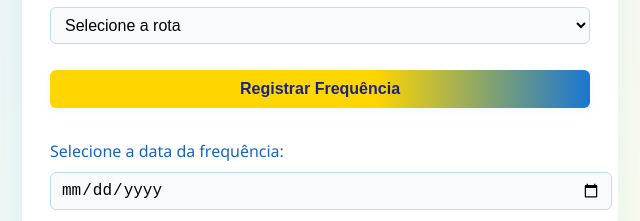
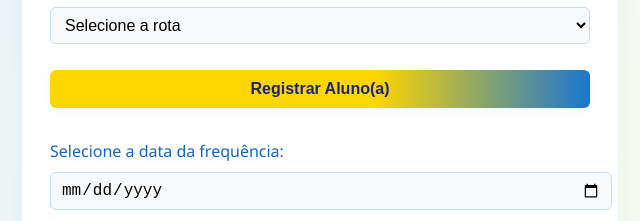
Before and after one commit to mourapontes/Sistema_Frequencia, a website: page index.html in a window 1280 px wide. Shown: the part 435-656 px from the top of the page, 320-960 px from the left. Drawn offline with nearby package versions, Linux system fonts and the light colour scheme.

Commit message:
Update index.html

```diff
--- a/index.html
+++ b/index.html
@@ -31,7 +31,7 @@
                 <option value="9">Rota 9</option>
                 <option value="10">Rota 10</option>
             </select>
-            <button type="submit">Registrar Frequência</button>
+            <button type="submit">Registrar Aluno(a)</button>
         </form>
         <div style="margin: 16px 0;">
             <label for="filtro-data">Selecione a data da frequência:</label>
```
